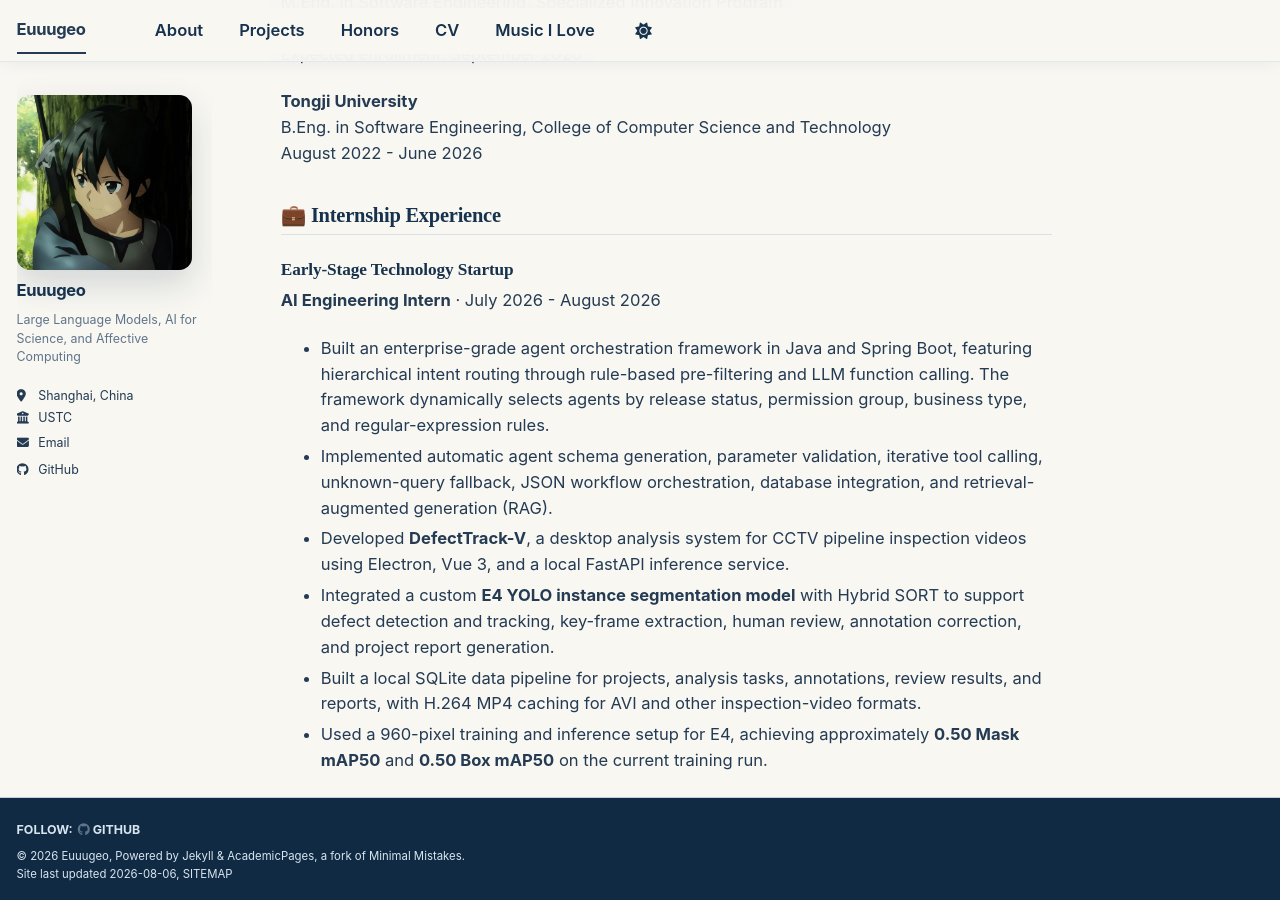
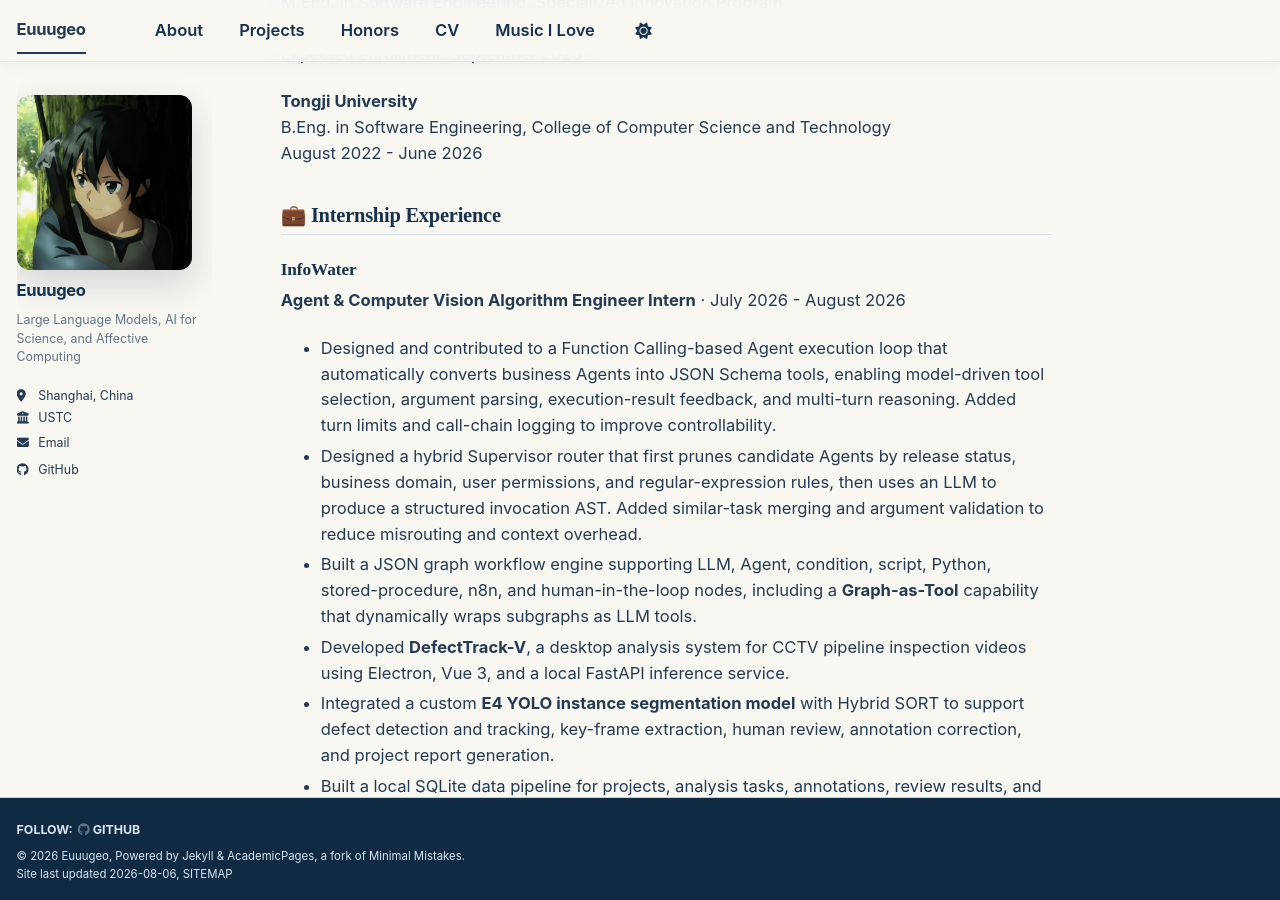
Before and after one commit to Euuugeo/Euuugeo.github.io, a Jekyll site: the page built from _pages/about.md, in a window 1280 px wide and 900 px high, scrolled down 770 px. Built offline with Jekyll 4.4.1, drawn with Linux system fonts in a browser that asks for light colours; a style sheet for code colours, icons or effects is not loaded.

Commit message:
Refine InfoWater internship experience

```diff
--- a/_pages/about.md
+++ b/_pages/about.md
@@ -47,12 +47,13 @@ August 2022 - June 2026
 
 ## 💼 Internship Experience
 
-### Early-Stage Technology Startup
+### InfoWater
 
-**AI Engineering Intern** · July 2026 - August 2026
+**Agent & Computer Vision Algorithm Engineer Intern** · July 2026 - August 2026
 
-- Built an enterprise-grade agent orchestration framework in Java and Spring Boot, featuring hierarchical intent routing through rule-based pre-filtering and LLM function calling. The framework dynamically selects agents by release status, permission group, business type, and regular-expression rules.
-- Implemented automatic agent schema generation, parameter validation, iterative tool calling, unknown-query fallback, JSON workflow orchestration, database integration, and retrieval-augmented generation (RAG).
+- Designed and contributed to a Function Calling-based Agent execution loop that automatically converts business Agents into JSON Schema tools, enabling model-driven tool selection, argument parsing, execution-result feedback, and multi-turn reasoning. Added turn limits and call-chain logging to improve controllability.
+- Designed a hybrid Supervisor router that first prunes candidate Agents by release status, business domain, user permissions, and regular-expression rules, then uses an LLM to produce a structured invocation AST. Added similar-task merging and argument validation to reduce misrouting and context overhead.
+- Built a JSON graph workflow engine supporting LLM, Agent, condition, script, Python, stored-procedure, n8n, and human-in-the-loop nodes, including a **Graph-as-Tool** capability that dynamically wraps subgraphs as LLM tools.
 - Developed **DefectTrack-V**, a desktop analysis system for CCTV pipeline inspection videos using Electron, Vue 3, and a local FastAPI inference service.
 - Integrated a custom **E4 YOLO instance segmentation model** with Hybrid SORT to support defect detection and tracking, key-frame extraction, human review, annotation correction, and project report generation.
 - Built a local SQLite data pipeline for projects, analysis tasks, annotations, review results, and reports, with H.264 MP4 caching for AVI and other inspection-video formats.
```
Also changed, not shown: _pages/cv.md (+5 -4 lines).
